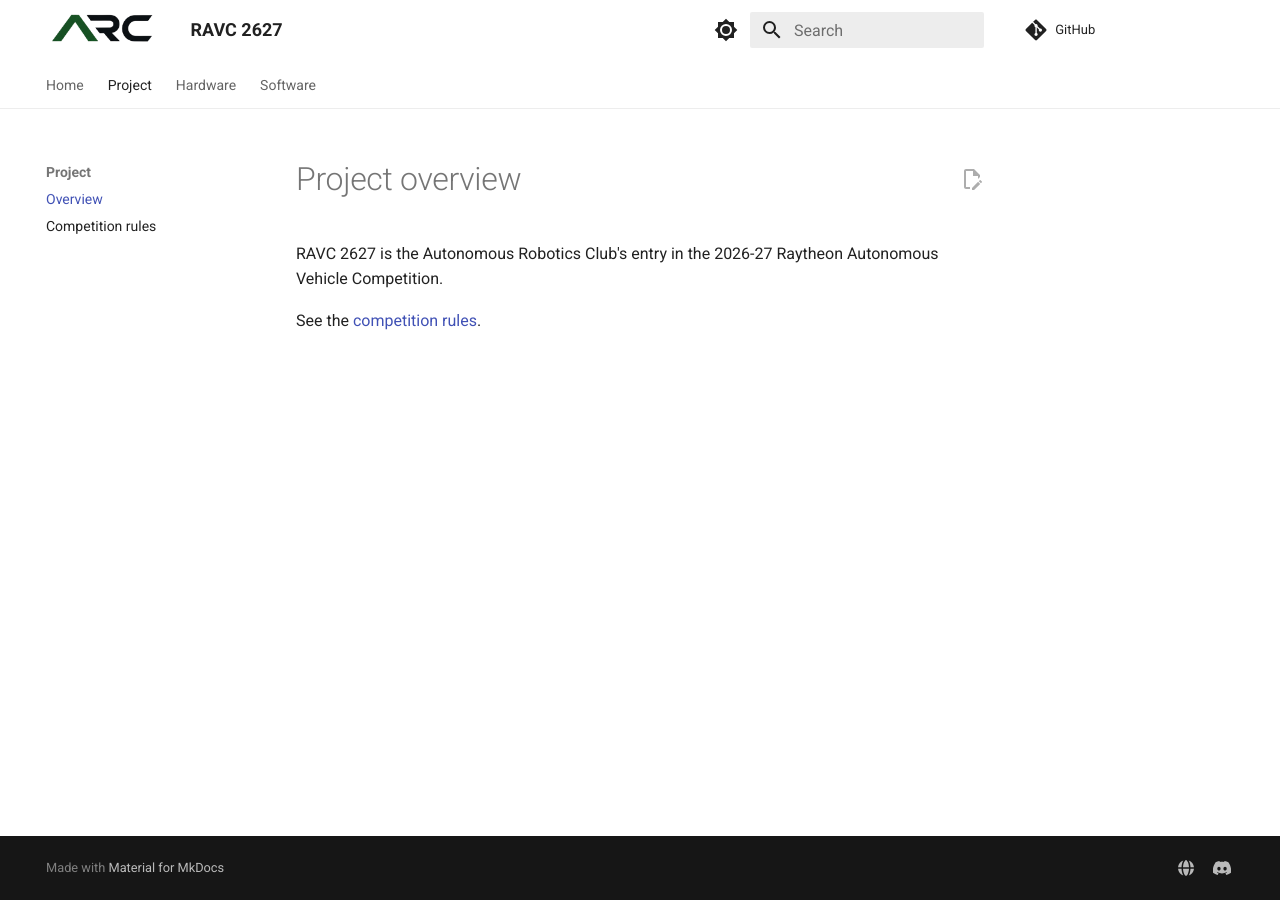
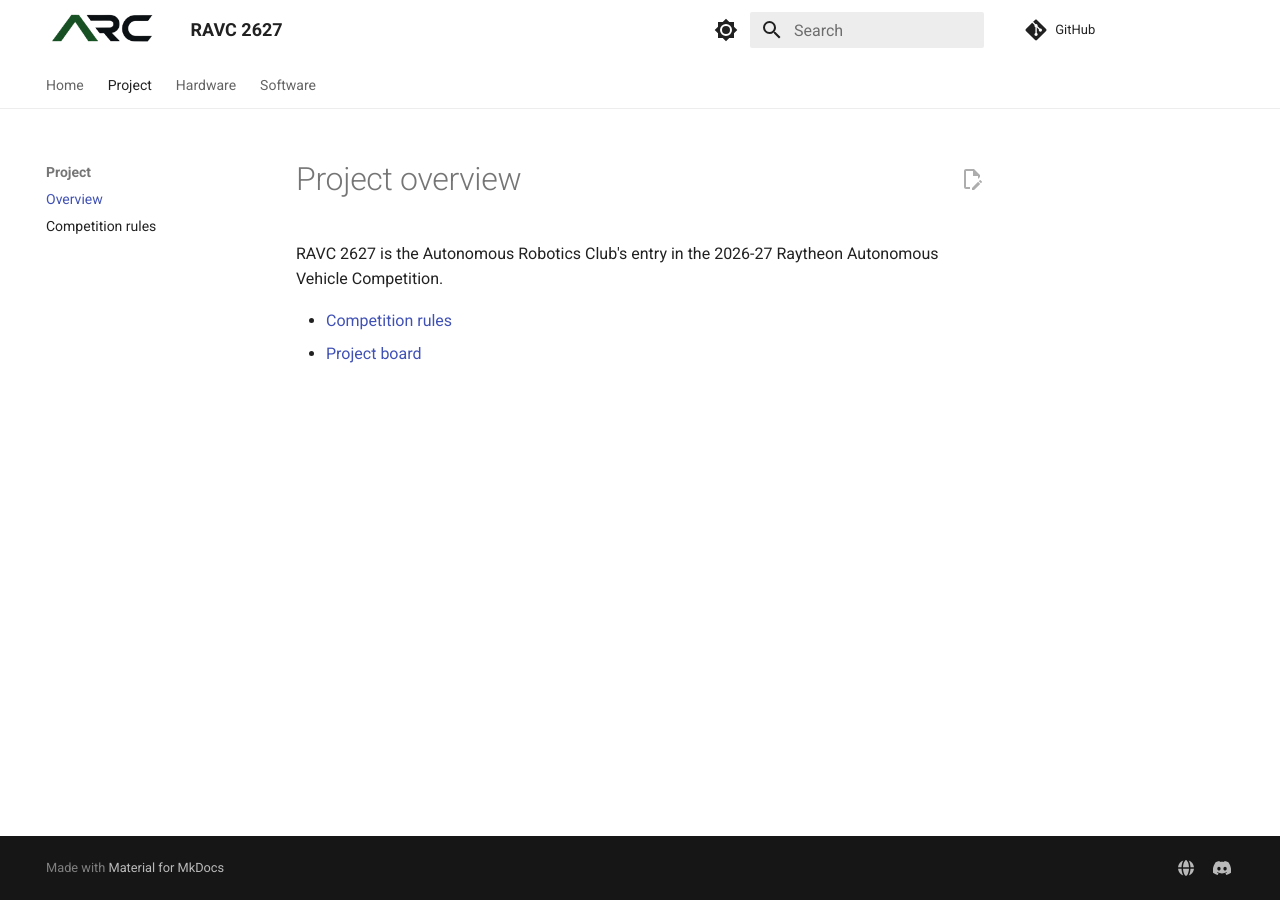
Before and after one commit to ARC-GMU/ravc-2627, an MkDocs documentation site: the page built from docs/project/overview.md, in a window 1280 px wide. Built offline with MkDocs 1.6.1 and Material for MkDocs 9.7.7, drawn with Linux system fonts in a browser that asks for light colours; comment, search, counter and statistics services are not loaded.

Commit message:
Add project board link

```diff
--- a/docs/project/overview.md
+++ b/docs/project/overview.md
@@ -2,4 +2,5 @@
 
 RAVC 2627 is the Autonomous Robotics Club's entry in the 2026-27 Raytheon Autonomous Vehicle Competition.
 
-See the [competition rules](rules.md).
+- [Competition rules](rules.md)
+- [Project board](https://github.com/orgs/ARC-GMU/projects/7)
```
Also changed, not shown: README.md (+1 -0 lines), docs/index.md (+1 -0 lines).
